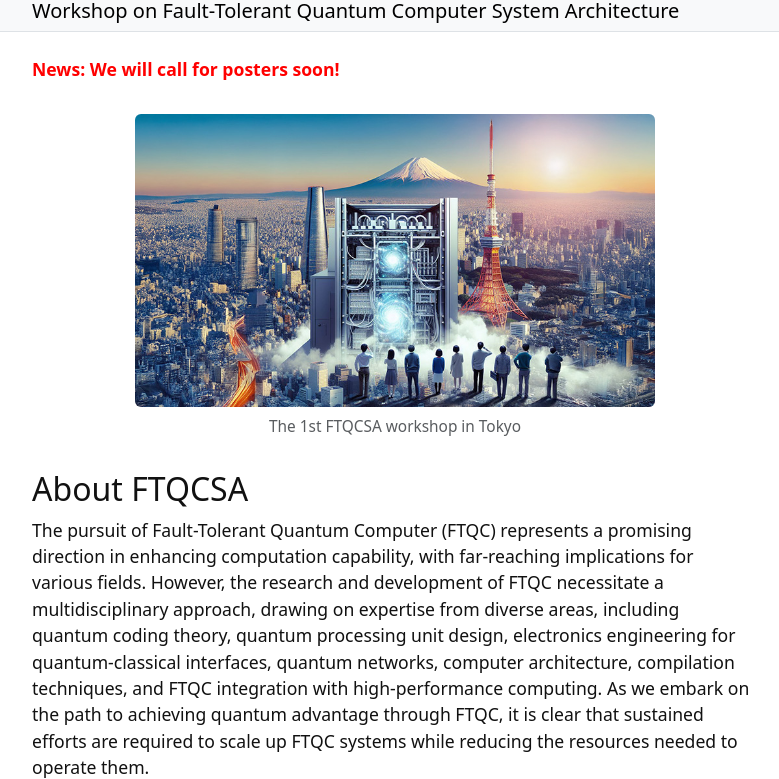
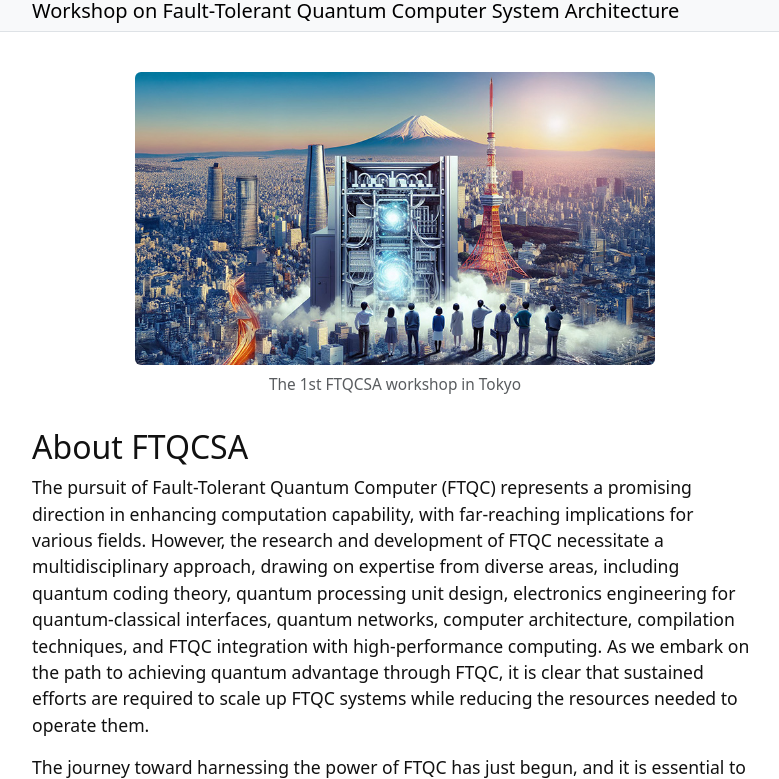
Before and after one commit to ftqcsa/ftqcsa.github.io, a Jekyll site: the page built from index.md, in a window 1280 px wide and 900 px high, cut to the strip 121-900 px from the top of the window. Shown: the whole strip, without its empty margins (245-1024 px from the left). Built offline with Jekyll 4.4.1, drawn with Linux system fonts in a browser that asks for light colours.

Commit message:
Update index.md

```diff
--- a/index.md
+++ b/index.md
@@ -2,10 +2,6 @@
 title: Home
 layout: page
 ---
-
-__News: We will call for posters soon!__
-{:style="color: red"}
-
 
 # Workshop on Fault-Tolerant Quantum Computer System Architecture
 {:style="display: none;"}
```
